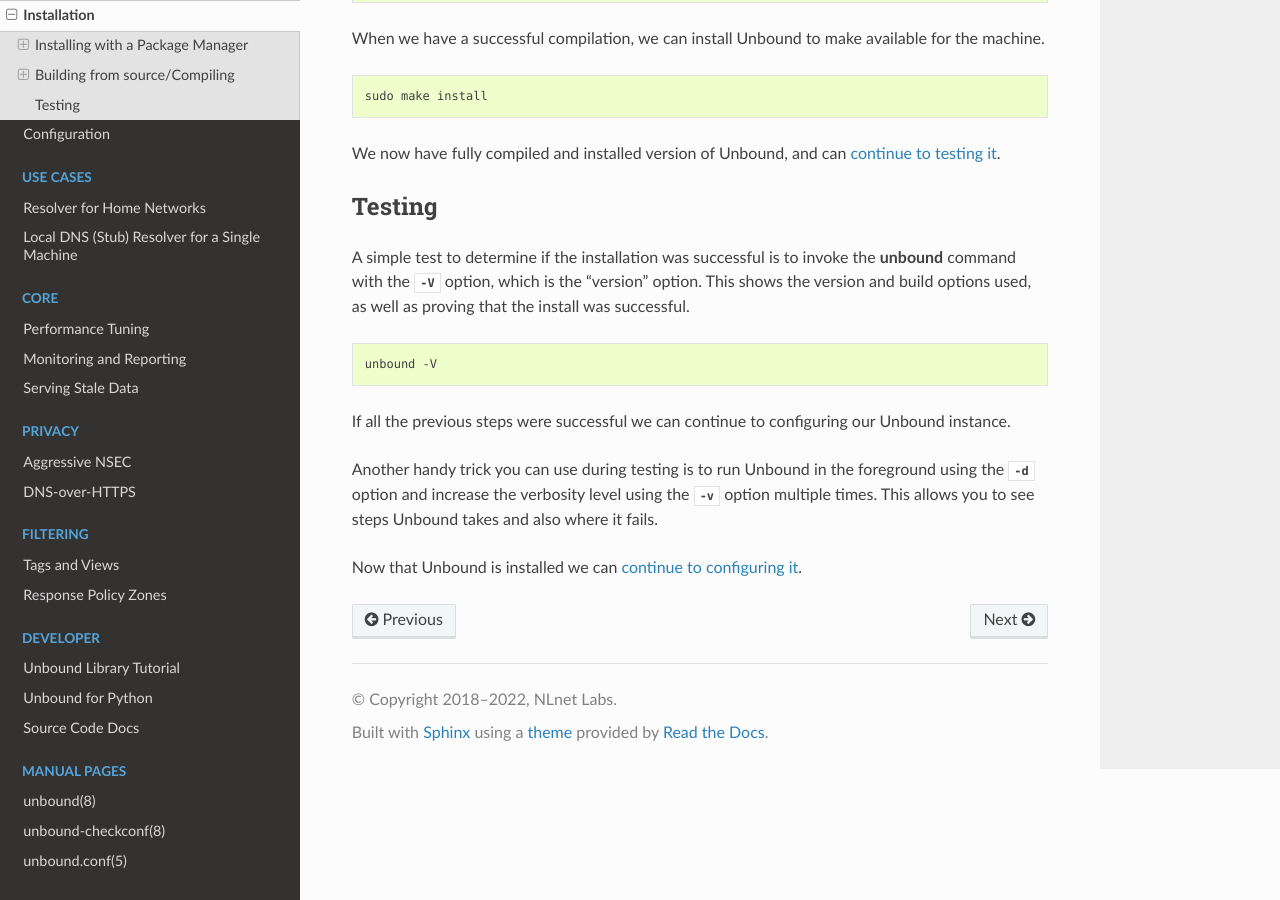
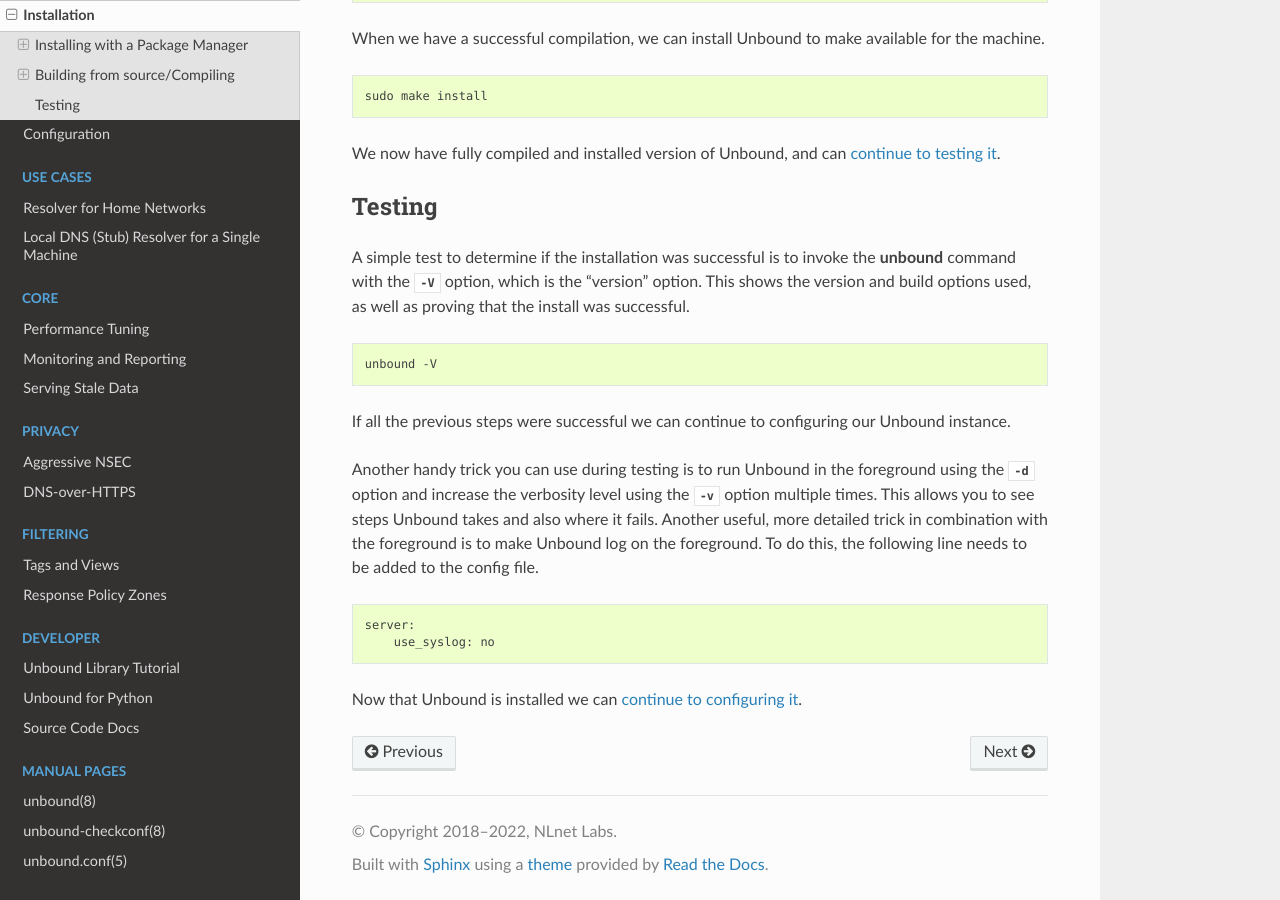
Before and after one commit to NLnetLabs/unbound-manual, a Sphinx documentation site: the page built from source/getting-started/installation.rst, in a window 1280 px wide and 900 px high, scrolled down 4072 px. Built offline with Sphinx 7.4.7 and the Read the Docs theme 2.0.0, drawn with Linux system fonts in a browser that asks for light colours.

Commit message:
Add 'use_syslog: no' to testing tips

```diff
--- a/source/getting-started/installation.rst
+++ b/source/getting-started/installation.rst
@@ -254,6 +254,14 @@
 foreground using the :option:`-d` option and increase the verbosity level using
 the :option:`-v` option multiple times. This allows you to see steps Unbound
 takes and also where it fails.
+Another useful, more detailed trick in combination with the foreground is to
+make Unbound log on the foreground. To do this, the following line needs to
+be added to the config file.
+
+.. code-block:: bash
+
+    server:
+        use_syslog: no
 
 Now that Unbound is installed we can :doc:`continue to configuring
 it<configuration>`.
```
